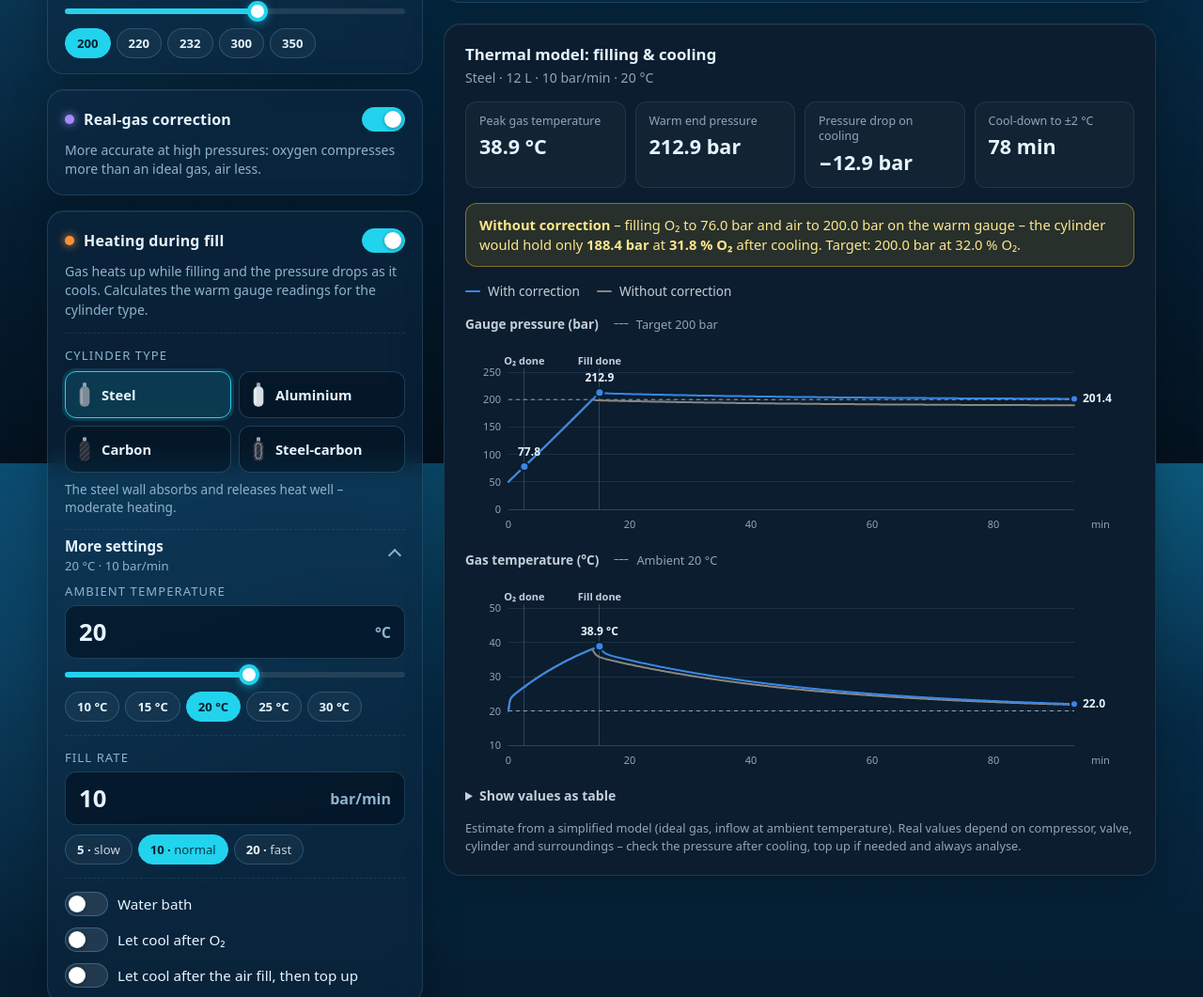
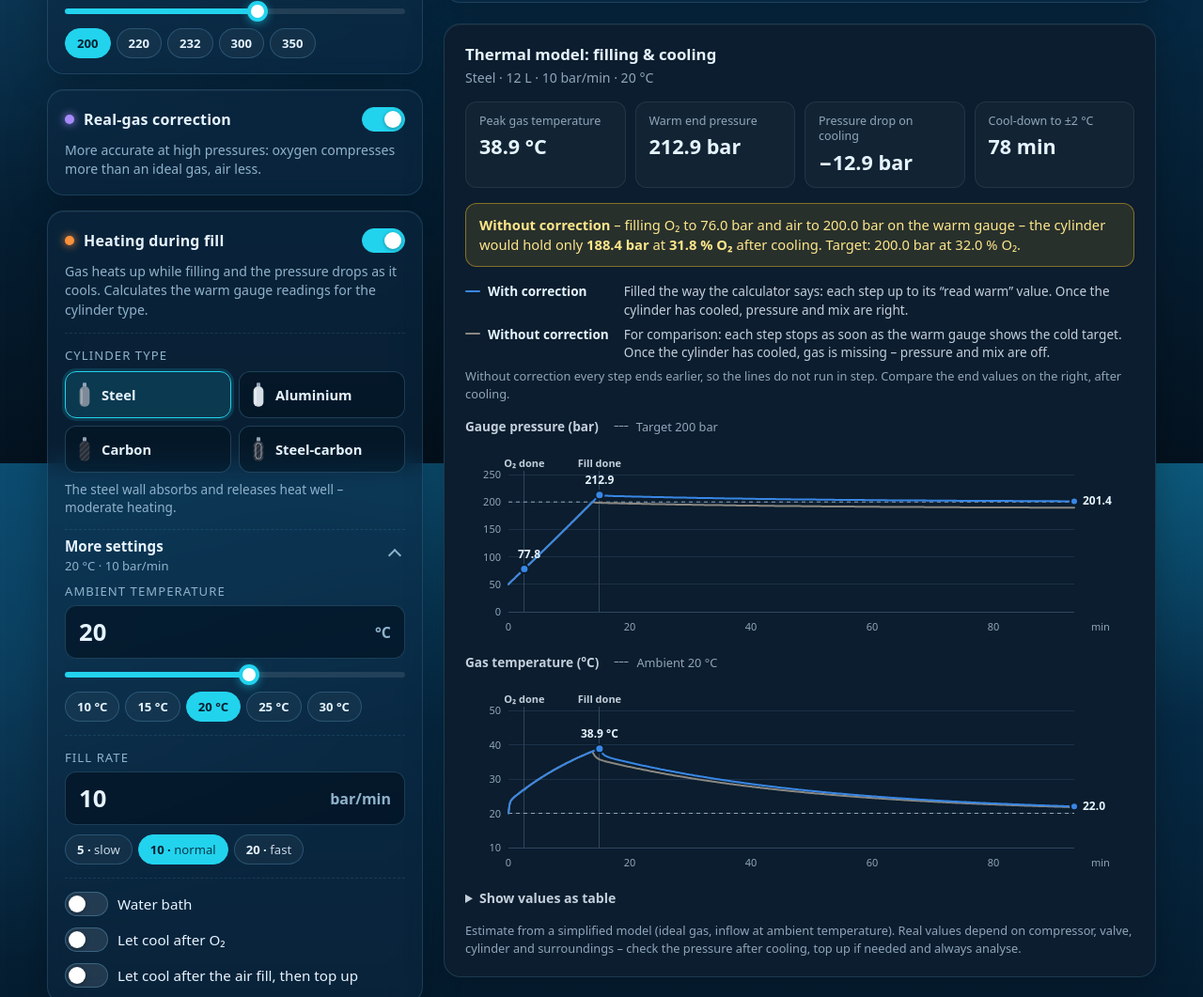
Before and after one commit to upchui/diving_gas_mixing, a website: page index.html in a window 1280 px wide. Shown: the part 1107-2168 px from the top of the page at 94% size. Drawn offline with Linux system fonts and the light colour scheme.

Commit message:
Explain "with correction" and "without correction" in the heating charts
- Desktop: the chart legend now shows a short explanation next to each
  line colour: with correction means filling to the calculator's
  "read warm" values, without correction means stopping each step when
  the warm gauge shows the cold target, so gas is missing once cool
- Phones and tablets up to 900 px: the legend stays compact, with a
  foldable "What do the two lines mean?" below it (opens automatically
  when the screen gets wider)
- A note says the two fills do not run in step, so the end values after
  cooling are what to compare
- German and English texts

```diff
--- a/app.js
+++ b/app.js
@@ -140,6 +140,10 @@
       kpiCool: 'Abkühlzeit bis ±2 °C',
       withCorr: 'Mit Korrektur',
       withoutCorr: 'Ohne Korrektur',
+      corrInfoTitle: 'Was bedeuten die zwei Linien?',
+      corrInfoWith: 'So gefüllt, wie der Rechner es sagt: jeder Schritt bis zu seinem „warm ablesen“-Wert. Nach dem Abkühlen stimmen Druck und Gemisch.',
+      corrInfoWithout: 'Zum Vergleich: Jeder Schritt wird gestoppt, sobald das warme Manometer den kalten Zielwert zeigt. Nach dem Abkühlen fehlt Gas – Druck und Gemisch liegen daneben.',
+      corrInfoNote: 'Ohne Korrektur endet jeder Schritt früher, deshalb laufen die Linien nicht im Gleichschritt. Vergleiche die Endwerte rechts nach dem Abkühlen.',
       chartPressure: 'Manometerdruck (bar)',
       chartTemp: 'Gastemperatur (°C)',
       chartAria: 'Pfeiltasten bewegen den Cursor, alle Werte stehen auch in der Tabelle.',
@@ -308,6 +312,10 @@
       kpiCool: 'Cool-down to ±2 °C',
       withCorr: 'With correction',
       withoutCorr: 'Without correction',
+      corrInfoTitle: 'What do the two lines mean?',
+      corrInfoWith: 'Filled the way the calculator says: each step up to its “read warm” value. Once the cylinder has cooled, pressure and mix are right.',
+      corrInfoWithout: 'For comparison: each step stops as soon as the warm gauge shows the cold target. Once the cylinder has cooled, gas is missing – pressure and mix are off.',
+      corrInfoNote: 'Without correction every step ends earlier, so the lines do not run in step. Compare the end values on the right, after cooling.',
       chartPressure: 'Gauge pressure (bar)',
       chartTemp: 'Gas temperature (°C)',
       chartAria: 'Arrow keys move the cursor, all values are also in the table.',
@@ -1627,6 +1635,13 @@
     const phone = window.matchMedia('(max-width: 640px)');
     if (phone.addEventListener) phone.addEventListener('change', render);
     else if (phone.addListener) phone.addListener(render);
+    // The explanation of the two chart lines is the legend on desktop (its toggle is hidden
+    // there), so it must be open there; smaller screens start with it folded
+    const narrow = window.matchMedia('(max-width: 900px)');
+    const syncCorrInfo = () => ($('corrInfo').open = !narrow.matches);
+    syncCorrInfo();
+    if (narrow.addEventListener) narrow.addEventListener('change', syncCorrInfo);
+    else if (narrow.addListener) narrow.addListener(syncCorrInfo);
     if (typeof ResizeObserver !== 'undefined') {
       let frame = 0;
       new ResizeObserver(() => {
--- a/index.html
+++ b/index.html
@@ -600,6 +600,17 @@
           <span class="lk"><i class="key key-1"></i><span data-i18n="withCorr">Mit Korrektur</span></span>
           <span class="lk"><i class="key key-2"></i><span data-i18n="withoutCorr">Ohne Korrektur</span></span>
         </div>
+        <!-- What the two lines mean: the legend itself on desktop, folded below it on smaller screens -->
+        <details id="corrInfo" class="corr-info">
+          <summary data-i18n="corrInfoTitle">Was bedeuten die zwei Linien?</summary>
+          <dl>
+            <dt><i class="key key-1"></i><span data-i18n="withCorr">Mit Korrektur</span></dt>
+            <dd data-i18n="corrInfoWith">So gefüllt, wie der Rechner es sagt: jeder Schritt bis zu seinem „warm ablesen“-Wert. Nach dem Abkühlen stimmen Druck und Gemisch.</dd>
+            <dt><i class="key key-2"></i><span data-i18n="withoutCorr">Ohne Korrektur</span></dt>
+            <dd data-i18n="corrInfoWithout">Zum Vergleich: Jeder Schritt wird gestoppt, sobald das warme Manometer den kalten Zielwert zeigt. Nach dem Abkühlen fehlt Gas – Druck und Gemisch liegen daneben.</dd>
+          </dl>
+          <p data-i18n="corrInfoNote">Ohne Korrektur endet jeder Schritt früher, deshalb laufen die Linien nicht im Gleichschritt. Vergleiche die Endwerte rechts nach dem Abkühlen.</p>
+        </details>
 
         <figure class="chart" id="chartP" tabindex="0">
           <figcaption><span data-i18n="chartPressure">Manometerdruck (bar)</span><span class="ref-key"><i class="key key-ref"></i><span id="refP"></span></span></figcaption>
--- a/style.css
+++ b/style.css
@@ -445,6 +445,22 @@ h1 { margin: 0; font-size: clamp(1.35rem, 3vw, 1.9rem); letter-spacing: -0.02em;
 .key-1 { background: var(--series-1); }
 .key-2 { background: var(--series-deemph); }
 
+/* What the two lines mean: folded below the legend on smaller screens; on desktop it
+   replaces the legend, with each line's explanation next to its colour */
+.corr-info { font-size: 0.85rem; color: var(--viz-ink-2); }
+.corr-info > summary { cursor: pointer; font-weight: 600; }
+.corr-info > summary:focus-visible { outline: 2px solid var(--accent); outline-offset: 3px; border-radius: 4px; }
+.corr-info dl { margin: 10px 0 0; }
+.corr-info dt { display: flex; align-items: center; gap: 8px; color: var(--viz-ink); font-weight: 600; }
+.corr-info dd { margin: 2px 0 8px 24px; line-height: 1.45; }
+.corr-info p { margin: 0; color: var(--viz-muted); font-size: 0.8rem; line-height: 1.45; }
+@media (min-width: 901px) {
+  .viz-legend, .corr-info > summary { display: none; }
+  .corr-info dl { margin: 0 0 6px; display: grid; grid-template-columns: max-content minmax(0, 1fr); gap: 6px 16px; }
+  .corr-info dt { align-self: start; line-height: 1.45; }
+  .corr-info dd { margin: 0; }
+}
+
 .chart { margin: 0; border-radius: 8px; }
 .chart figcaption {
   display: flex; flex-wrap: wrap; align-items: center; gap: 4px 16px;
```
